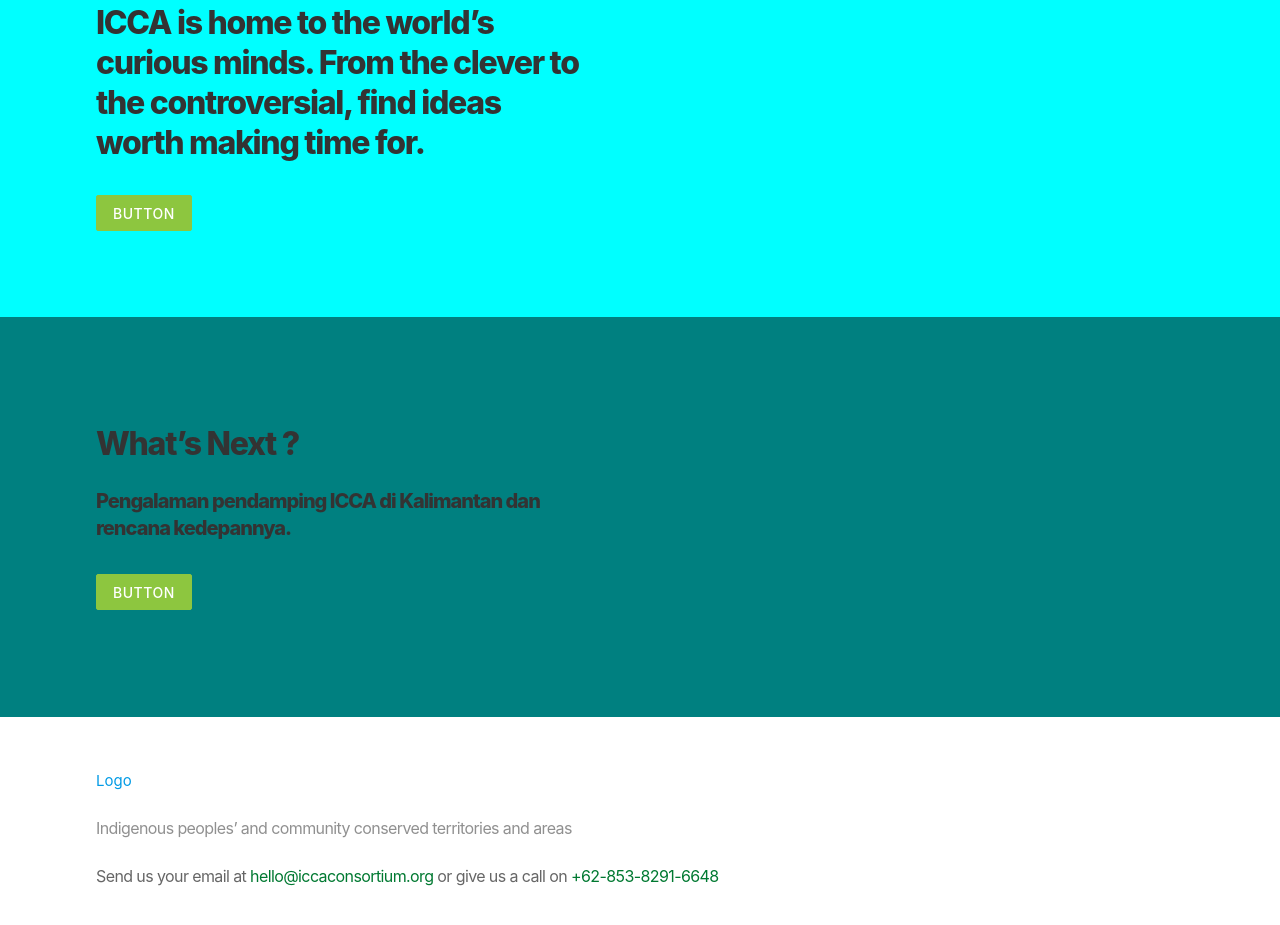
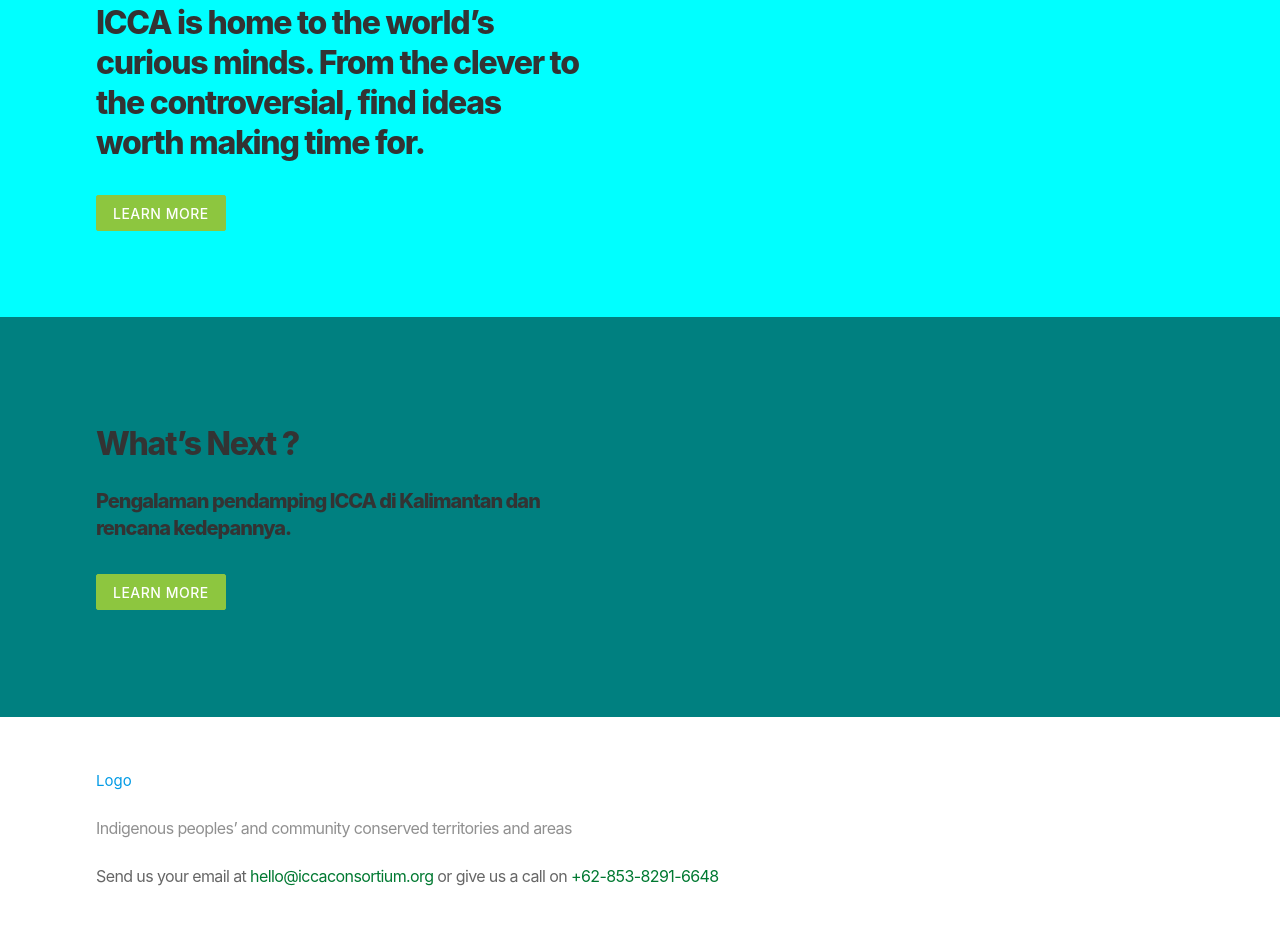
Before and after one commit to wongsdigun/icca, a website: page index.html in a window 1280 px wide. Shown: the part 787-1712 px from the top of the page. Drawn offline with nearby package versions, Linux system fonts and the light colour scheme; some packages are replaced by stand-ins of ours.

Commit message:
ganti href

```diff
--- a/index.html
+++ b/index.html
@@ -17,7 +17,7 @@
 		<div class="nav-wrapper container">
 			<p class="nav-header center">header title in here</p>
 			<ul id="nav-mobile" class="left hide-on-med-and-down">
-				<a href="#" class="brand-logo">Logo</a>
+				<a href="https://wongsdigun.github.io/icca" class="brand-logo">Logo</a>
 			</ul>
 			<ul id="nav-mobile" class="right hide-on-med-and-down">
 				<li><a href="about.html">About Us</a></li>
@@ -36,7 +36,7 @@
 							<h5>
 								ICCA is home to the world’s curious minds. From the clever to the controversial, find ideas worth making time for.
 							</h5>
-							<a class="waves-effect waves-light btn" role="button">button</a>
+							<a href="about.html" class="waves-effect waves-light btn" role="button">Learn More</a>
 						</div>
 					</div>
 				</row>
@@ -52,7 +52,7 @@
 						<div class="col s12 homepage--content">
 							<h5>What’s Next ?</h5>
 							<p>Pengalaman pendamping ICCA di Kalimantan dan rencana kedepannya.</p>
-							<a class="waves-effect waves-light btn" role="button">button</a>
+							<a href="next.html" class="waves-effect waves-light btn" role="button">Learn More</a>
 						</div>
 					</div>
 				</row>
```
Also changed, not shown: about.html (+1 -1 lines), detail.html (+1 -1 lines), next.html (+1 -1 lines).
